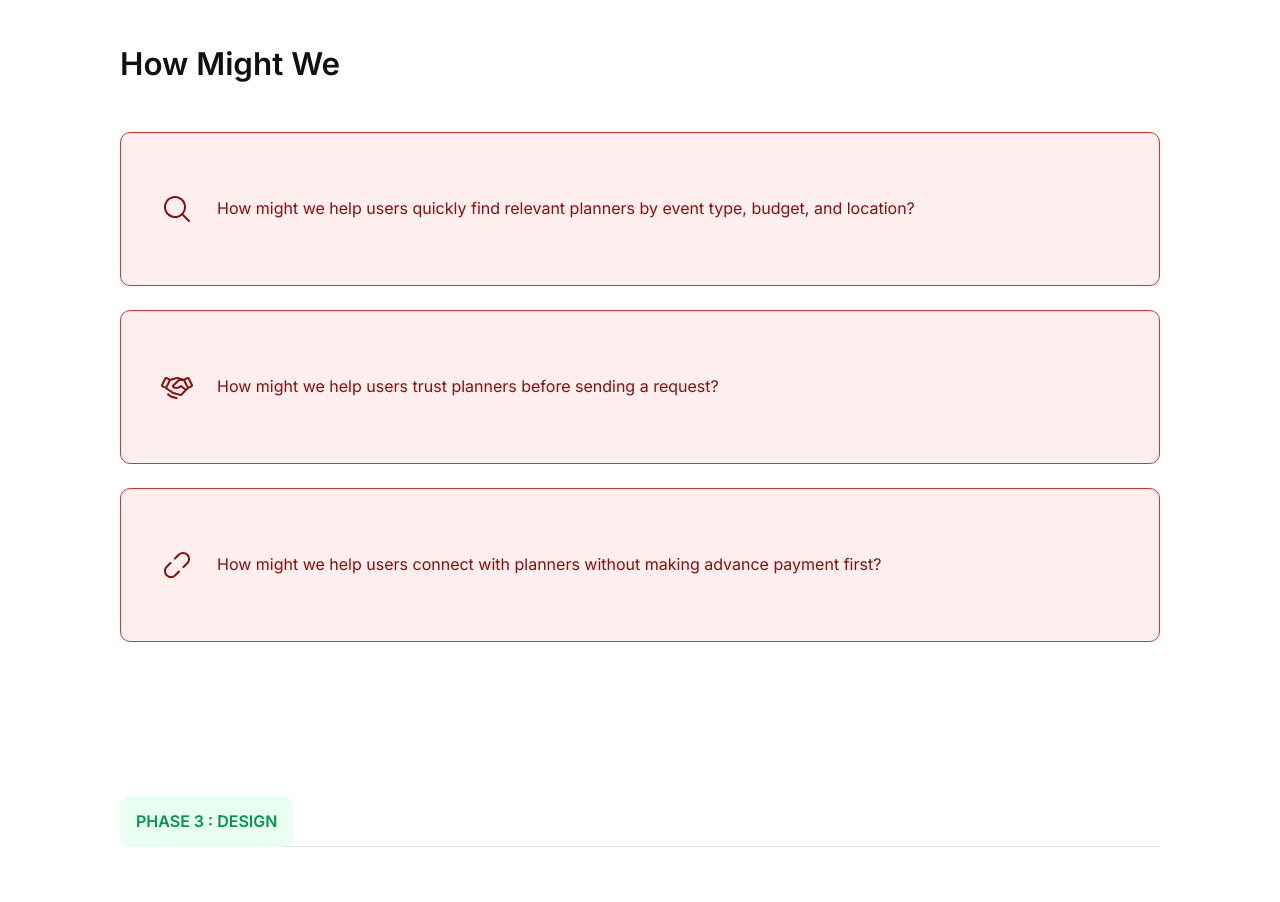
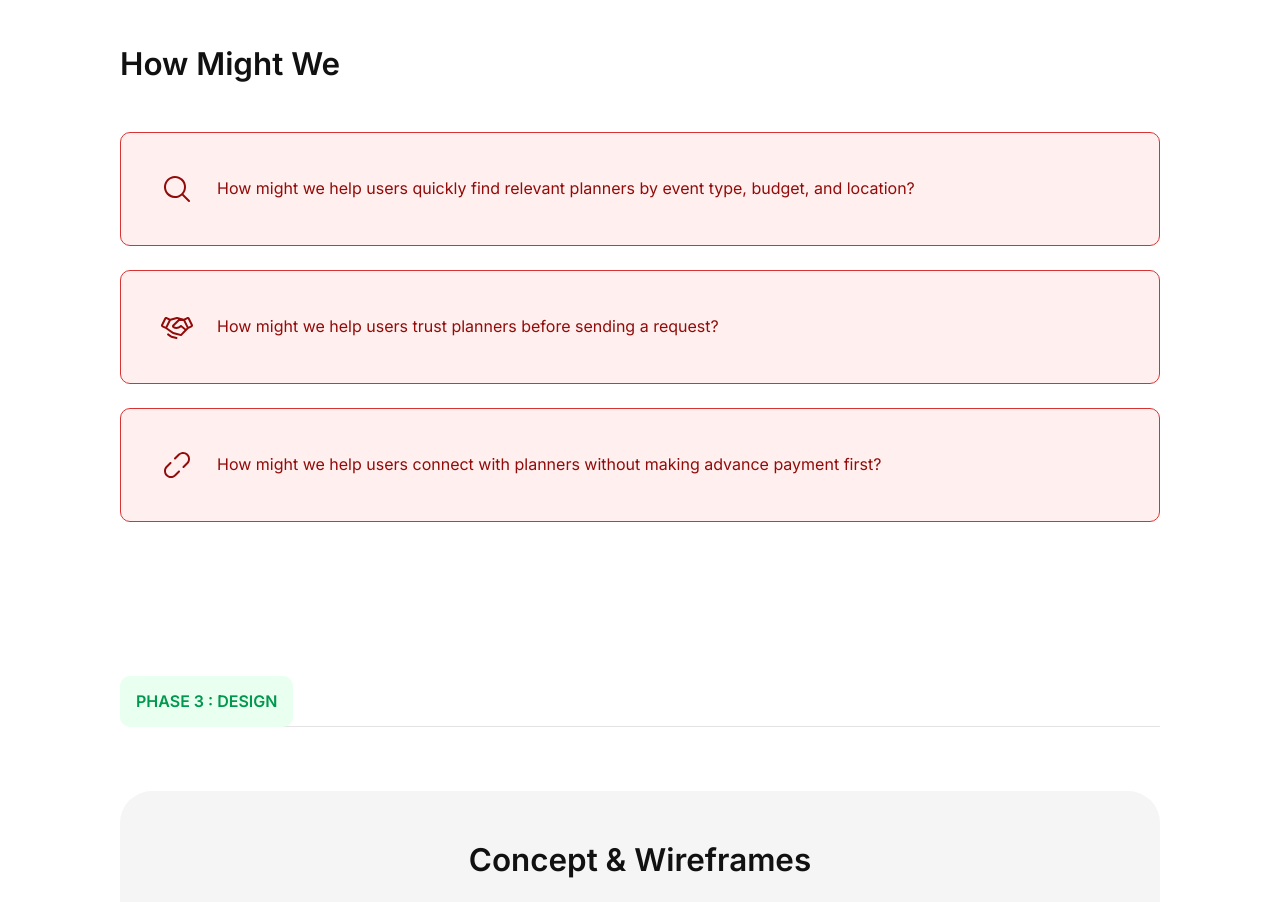
Before and after one commit to rohands-97/rohan-portfolio-website, a plain HTML site: page Eventmate.html in a window 1280 px wide. Shown: the part 5320-6222 px from the top of the page. Drawn offline with Linux system fonts and the light colour scheme.

Commit message:
Update style.css

```diff
--- a/style.css
+++ b/style.css
@@ -1828,7 +1828,7 @@ button {
 }
 
 .eventmate-hmw-card {
-  padding: 60px 40px;
+  padding: 40px 40px;
   display: flex;
   align-items: center;
   gap: 24px;
```
